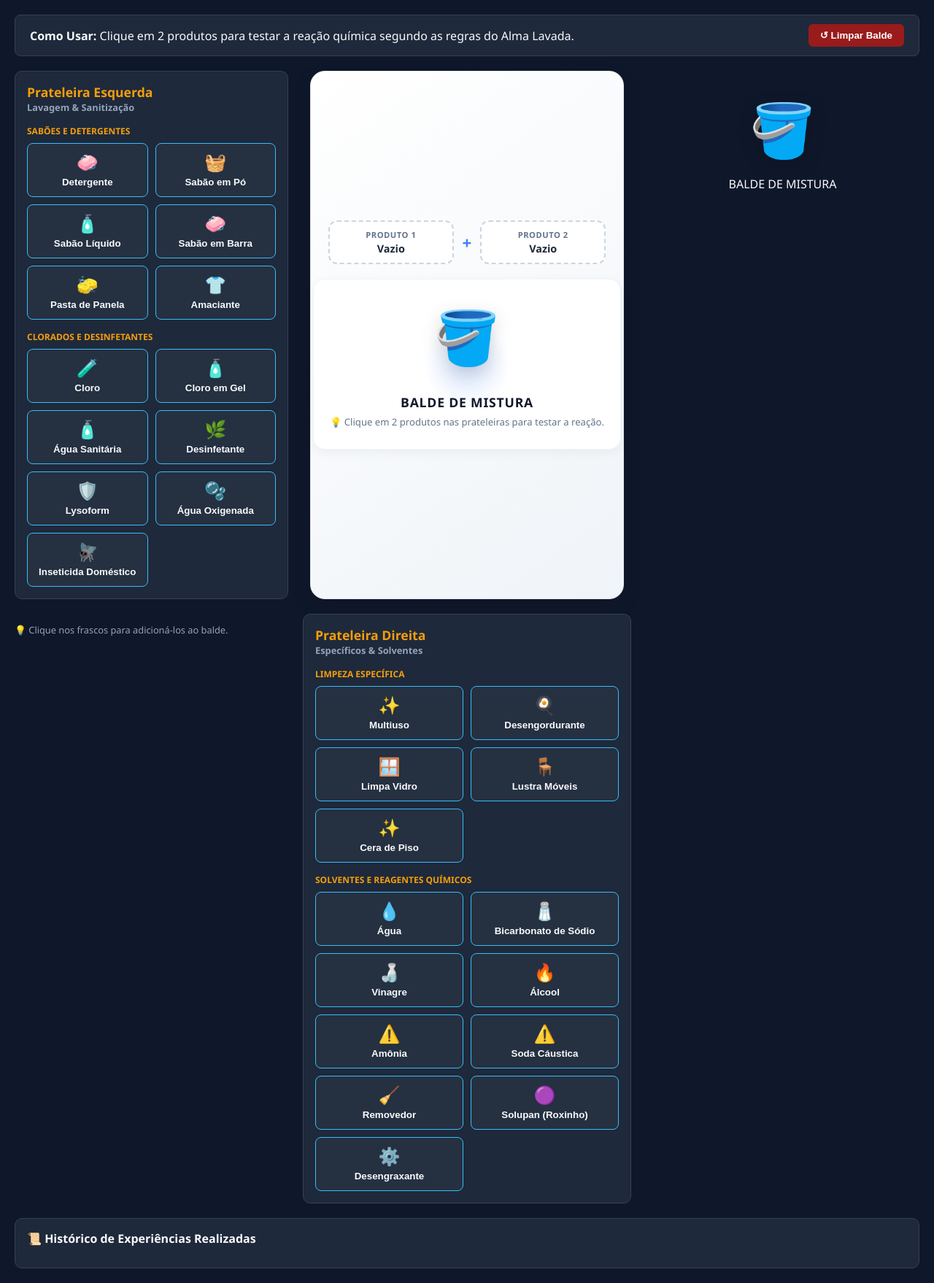
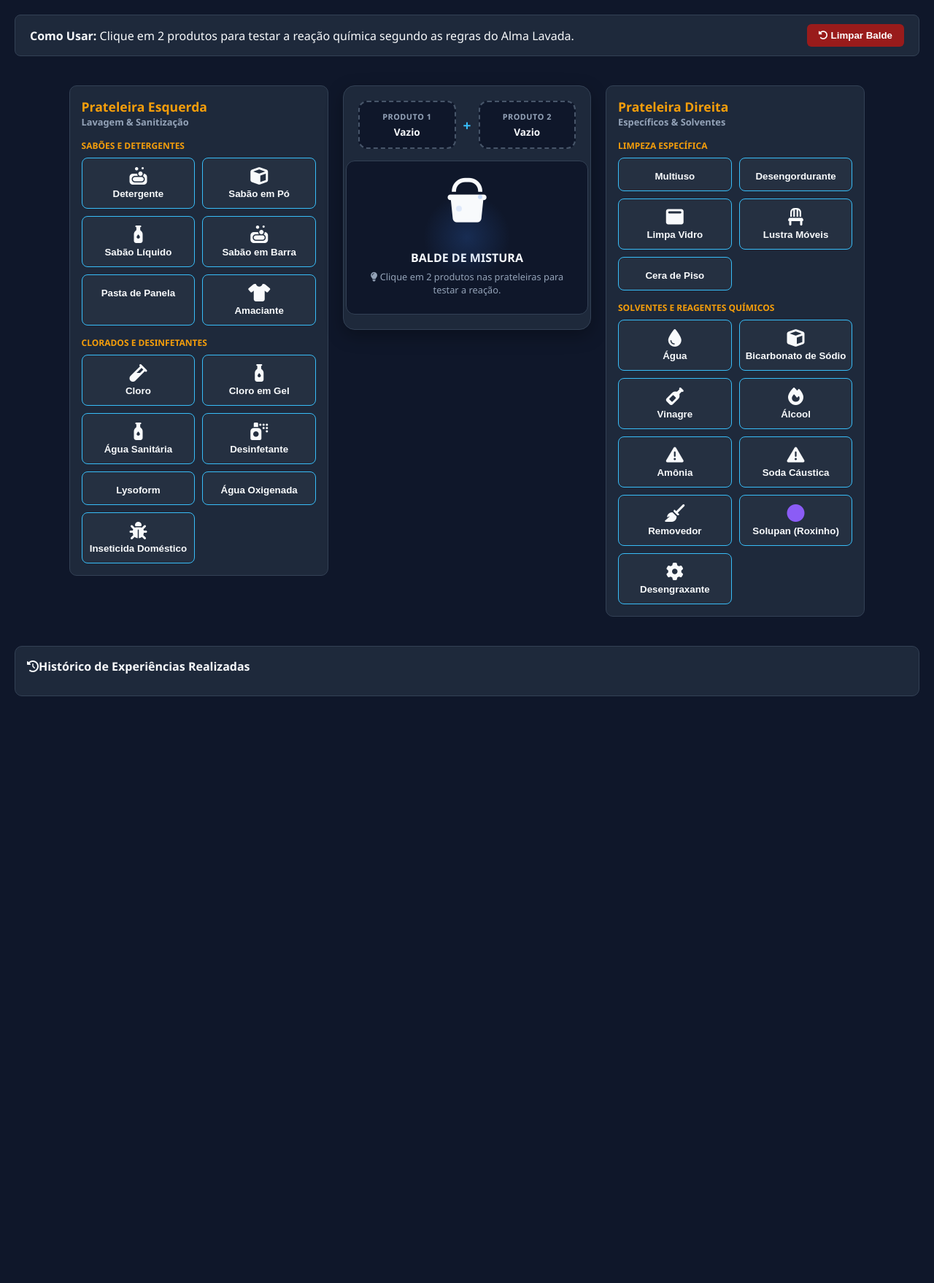
Before and after one commit to poupefruti-max/boliclean, a Flask app: page / in a window 1280 px wide. Shown: the whole page at 73% size. After the commit the page ends 954 px from the top, so only its background shows below. Run offline with Flask 3, Linux system fonts and the light colour scheme.

Commit message:
correção layout

```diff
--- a/static/script.js
+++ b/static/script.js
@@ -115,10 +115,10 @@ const modalCloseBtn = document.getElementById("modal-close-btn");
 
 // Mapeamento de ícones por status
 const STATUS_ICONS = {
-  PODE: "✅",
-  CUIDADO: "⚠️",
-  INIBE: "🔄",
-  NAO_PODE: "🚫"
+  PODE: '<i class="fa-solid fa-circle-check" style="color: #16a34a;"></i>',
+  CUIDADO: '<i class="fa-solid fa-triangle-exclamation" style="color: #d97706;"></i>',
+  INIBE: '<i class="fa-solid fa-rotate-right" style="color: #64748b;"></i>',
+  NAO_PODE: '<i class="fa-solid fa-circle-xmark" style="color: #dc2626;"></i>'
 };
 
 // Exibe o modal formatado
@@ -128,7 +128,7 @@ function mostrarModal(data) {
   // Limpa classes anteriores e adiciona a nova do status
   modalBox.className = "modal-box " + data.status.toLowerCase();
 
-  modalIcon.textContent = STATUS_ICONS[statusKey] || "🧪";
+  modalIcon.innerHTML = STATUS_ICONS[statusKey] || '<i class="fa-solid fa-vial"></i>';
   modalStatus.textContent = data.status.replace("_", " ");
   modalProducts.textContent = `${data.produto1} + ${data.produto2}`;
   modalMessage.textContent = data.mensagem;
--- a/static/style.css
+++ b/static/style.css
@@ -53,13 +53,18 @@ body {
   background: #7f1d1d;
 }
 
-/* Área de Trabalho (Prateleiras + Balde) */
+/* --- Área de Trabalho (3 colunas: Prateleira Esquerda | Balde | Prateleira Direita) --- */
 .workbench {
   display: grid;
-  grid-template-columns: 1fr 1.2fr 1fr;
+  grid-template-columns: 1fr 340px 1fr;
   gap: 20px;
+  align-items: start;
+  max-width: 1400px;
+  margin: 0 auto;
+  padding: 20px;
 }
 
+/* Prateleiras */
 .shelf {
   background: var(--card-bg);
   border: 1px solid var(--card-border);
@@ -123,21 +128,25 @@ body {
   margin-top: 4px;
 }
 
-/* Balde Central */
+/* --- Área Central do Balde (Tema Escuro) --- */
 .mixing-zone {
-  background: var(--card-bg);
-  border: 1px solid var(--card-border);
-  border-radius: 10px;
-  padding: 20px;
   display: flex;
   flex-direction: column;
   align-items: center;
-  justify-content: space-between;
+  justify-content: center;
+  gap: 16px;
+  background: #1e293b;
+  border: 1px solid #334155;
+  border-radius: 16px;
+  padding: 20px;
+  box-shadow: 0 8px 24px rgba(0, 0, 0, 0.3);
 }
 
+/* Slots de seleção */
 .slots {
   display: flex;
   align-items: center;
+  justify-content: space-between;
   gap: 10px;
   width: 100%;
 }
@@ -145,276 +154,45 @@ body {
 .slot {
   flex: 1;
   background: #0f172a;
-  border: 1px dashed var(--card-border);
-  padding: 10px;
-  border-radius: 6px;
-  font-size: 0.85rem;
-  color: var(--text-sub);
+  border: 2px dashed #475569;
+  border-radius: 12px;
+  padding: 12px 8px;
   text-align: center;
-}
-
-.slot span {
-  color: var(--accent-blue);
-  font-weight: bold;
-}
-
-.bucket-container {
-  margin: 30px 0;
-  text-align: center;
-}
-
-.bucket-icon {
-  font-size: 5rem;
-}
-
-.hint {
-  font-size: 0.8rem;
-  color: var(--text-sub);
-}
-
-/* Histórico */
-.history-section {
-  background: var(--card-bg);
-  border: 1px solid var(--card-border);
-  border-radius: 10px;
-  padding: 16px;
-}
-
-.history-section h2 {
-  font-size: 1rem;
-  margin-top: 0;
-}
-
-.history-list {
-  list-style: none;
-  padding: 0;
-  margin: 0;
-  display: flex;
-  flex-direction: column;
-  gap: 8px;
-}
-
-.history-item {
-  background: #0f172a;
-  padding: 10px 16px;
-  border-radius: 6px;
-  display: flex;
-  justify-content: space-between;
-  align-items: center;
-  border-left: 4px solid var(--card-border);
-}
-
-/* Badges de Alerta do Histórico */
-.badge {
-  color: #ffffff;
-  font-weight: bold;
-  padding: 4px 10px;
-  border-radius: 4px;
-  font-size: 0.75rem;
-  text-transform: uppercase;
-}
-
-.badge.danger {
-  background-color: var(--danger-bg);
-}
-
-.badge.warning {
-  background-color: var(--warning-bg);
-}
-
-.badge.safe {
-  background-color: var(--safe-bg);
-}
-.badge.pode {
-  background-color: #15803d; /* Verde */
-}
-
-.badge.cuidado {
-  background-color: #b45309; /* Amarelo/Laranja */
-}
-
-.badge.inibe {
-  background-color: #475569; /* Cinza */
-}
-
-.badge.nao_pode {
-  background-color: #991b1b; /* Vermelho */
-}
-
-/* --- Modal de Aviso Bonitinho --- */
-.modal-overlay {
-  position: fixed;
-  top: 0;
-  left: 0;
-  width: 100vw;
-  height: 100vh;
-  background-color: rgba(0, 0, 0, 0.6);
-  backdrop-filter: blur(4px);
-  display: flex;
-  justify-content: center;
-  align-items: center;
-  z-index: 1000;
-  opacity: 1;
-  transition: opacity 0.3s ease;
-}
-
-.modal-overlay.hidden {
-  display: none;
-  opacity: 0;
-  pointer-events: none;
-}
-
-.modal-box {
-  background: #ffffff;
-  width: 90%;
-  max-width: 400px;
-  border-radius: 16px;
-  padding: 24px;
-  text-align: center;
-  box-shadow: 0 20px 25px -5px rgba(0, 0, 0, 0.2), 0 10px 10px -5px rgba(0, 0, 0, 0.04);
-  animation: popIn 0.3s cubic-bezier(0.175, 0.885, 0.32, 1.275);
-}
-
-@keyframes popIn {
-  from {
-    transform: scale(0.8);
-    opacity: 0;
-  }
-  to {
-    transform: scale(1);
-    opacity: 1;
-  }
-}
-
-.modal-icon {
-  font-size: 3rem;
-  margin-bottom: 8px;
-}
-
-.modal-title {
-  font-size: 1.25rem;
-  font-weight: 800;
-  margin-bottom: 4px;
-  letter-spacing: 0.5px;
-}
-
-.modal-products {
-  font-size: 0.95rem;
-  font-weight: 600;
-  color: #4b5563;
-  margin-bottom: 12px;
-}
-
-.modal-message {
-  font-size: 0.9rem;
-  color: #374151;
-  line-height: 1.4;
-  margin-bottom: 20px;
-  background: #f9fafb;
-  padding: 12px;
-  border-radius: 8px;
-  border: 1px solid #f3f4f6;
-}
-
-.btn-modal {
-  width: 100%;
-  padding: 12px;
-  border: none;
-  border-radius: 8px;
-  background-color: #2563eb;
-  color: #ffffff;
-  font-weight: 700;
-  font-size: 0.95rem;
-  cursor: pointer;
-  transition: background-color 0.2s ease;
-}
-
-.btn-modal:hover {
-  background-color: #1d4ed8;
-}
-
-/* Cores por tipo de resultado */
-.modal-box.pode { border-top: 6px solid #16a34a; }
-.modal-box.pode .modal-title { color: #16a34a; }
-
-.modal-box.cuidado { border-top: 6px solid #d97706; }
-.modal-box.cuidado .modal-title { color: #d97706; }
-
-.modal-box.inibe { border-top: 6px solid #64748b; }
-.modal-box.inibe .modal-title { color: #64748b; }
-
-.modal-box.nao_pode { border-top: 6px solid #dc2626; }
-.modal-box.nao_pode .modal-title { color: #dc2626; }
-
-/* --- Área Central do Balde --- */
-.mixing-zone {
-  display: flex;
-  flex-direction: column;
-  align-items: center;
-  justify-content: center;
-  gap: 20px;
-  padding: 24px;
-  background: linear-gradient(145deg, #ffffff, #f0f4f8);
-  border-radius: 20px;
-  box-shadow: 0 10px 30px rgba(0, 0, 0, 0.08);
-  border: 1px solid #e2e8f0;
-  max-width: 380px;
-  margin: 0 auto;
-}
-
-/* Slots de seleção */
-.slots {
-  display: flex;
-  align-items: center;
-  gap: 12px;
-  width: 100%;
-}
-
-.slot {
-  flex: 1;
-  background: #ffffff;
-  border: 2px dashed #cbd5e1;
-  border-radius: 12px;
-  padding: 10px 12px;
-  text-align: center;
-  transition: all 0.3s ease;
 }
 
 .slot .slot-label {
   display: block;
-  font-size: 0.7rem;
+  font-size: 0.68rem;
   font-weight: 700;
-  color: #64748b;
+  color: #94a3b8;
   letter-spacing: 0.5px;
 }
 
 .slot strong {
   display: block;
-  font-size: 0.9rem;
-  color: #1e293b;
-  margin-top: 2px;
+  font-size: 0.85rem;
+  color: #f8fafc;
+  margin-top: 4px;
   white-space: nowrap;
   overflow: hidden;
   text-overflow: ellipsis;
 }
 
 .plus {
-  font-size: 1.4rem;
+  font-size: 1.2rem;
   font-weight: 800;
-  color: #3b82f6;
+  color: #38bdf8;
 }
 
-/* Card do Balde com efeito glassmorphism */
+/* Card Interior do Balde */
 .bucket-card {
   position: relative;
   width: 100%;
-  background: #ffffff;
-  border-radius: 16px;
-  padding: 28px 20px;
+  background: #0f172a;
+  border: 1px solid #334155;
+  border-radius: 12px;
+  padding: 24px 16px;
   text-align: center;
-  box-shadow: 0 4px 15px rgba(0, 0, 0, 0.05);
-  border: 1px solid #f1f5f9;
-  overflow: hidden;
 }
 
 .bucket-glow {
@@ -436,10 +214,9 @@ body {
 }
 
 .bucket-icon {
-  font-size: 4.5rem;
+  font-size: 3.8rem;
   display: block;
-  filter: drop-shadow(0 8px 12px rgba(0, 0, 0, 0.15));
-  transition: transform 0.3s cubic-bezier(0.175, 0.885, 0.32, 1.275);
+  margin-bottom: 8px;
 }
 
 .bucket-card:hover .bucket-icon {
@@ -447,18 +224,21 @@ body {
 }
 
 .bucket-card h3 {
-  font-size: 1.1rem;
+  font-size: 1rem;
   font-weight: 800;
-  color: #0f172a;
-  letter-spacing: 0.8px;
+  color: #f8fafc;
   margin-bottom: 6px;
 }
 
 .bucket-card .hint {
-  font-size: 0.82rem;
-  color: #64748b;
-  line-height: 1.4;
+  font-size: 0.8rem;
+  color: #94a3b8;
   margin: 0;
+}
+
+.hint {
+  font-size: 0.8rem;
+  color: var(--text-sub);
 }
 
 /* Animação de Bolhas */
--- a/templates/index.html
+++ b/templates/index.html
@@ -5,6 +5,7 @@
   <meta charset="UTF-8">
   <title>Simulador de Misturas - Alma Lavada</title>
   <link rel="stylesheet" href="{{ url_for('static', filename='style.css') }}">
+  <link rel="stylesheet" href="https://cdnjs.cloudflare.com/ajax/libs/font-awesome/6.4.0/css/all.min.css">
 </head>
 
 <body>
@@ -15,7 +16,7 @@
         <strong>Como Usar:</strong> Clique em 2 produtos para testar a reação química segundo as regras do Alma Lavada.
       </div>
       <div class="actions">
-        <button id="reset-btn" class="btn-reset">↺ Limpar Balde</button>
+        <button id="reset-btn" class="btn-reset">        <i class="fa-solid fa-rotate-left"></i> Limpar Balde</button>
       </div>
     </header>
 
@@ -28,27 +29,27 @@
           <h3>SABÕES E DETERGENTES</h3>
           <div class="card-grid">
             <button class="product-card" data-id="detergente">
-              <span class="icon">🧼</span>
+              <i class="fa-solid fa-soap icon"></i>
               <strong>Detergente</strong>
             </button>
             <button class="product-card" data-id="sabao_po">
-              <span class="icon">🧺</span>
+              <i class="fa-solid fa-cube icon"></i>
               <strong>Sabão em Pó</strong>
             </button>
             <button class="product-card" data-id="sabao_liquido">
-              <span class="icon">🧴</span>
+              <i class="fa-solid fa-bottle-droplet icon"></i>
               <strong>Sabão Líquido</strong>
             </button>
             <button class="product-card" data-id="sabao_barra">
-              <span class="icon">🧼</span>
+              <i class="fa-solid fa-soap icon"></i>
               <strong>Sabão em Barra</strong>
             </button>
             <button class="product-card" data-id="pasta_panela">
-              <span class="icon">🧽</span>
+              <i class="fa-solid fa-sponge icon"></i>
               <strong>Pasta de Panela</strong>
             </button>
             <button class="product-card" data-id="amaciante">
-              <span class="icon">👕</span>
+              <i class="fa-solid fa-tshirt icon"></i>
               <strong>Amaciante</strong>
             </button>
           </div>
@@ -58,31 +59,31 @@
           <h3>CLORADOS E DESINFETANTES</h3>
           <div class="card-grid">
             <button class="product-card" data-id="cloro">
-              <span class="icon">🧪</span>
+              <i class="fa-solid fa-vial icon"></i>
               <strong>Cloro</strong>
             </button>
             <button class="product-card" data-id="cloro_gel">
-              <span class="icon">🧴</span>
+              <i class="fa-solid fa-bottle-droplet icon"></i>
               <strong>Cloro em Gel</strong>
             </button>
             <button class="product-card" data-id="agua_sanitaria">
-              <span class="icon">🧴</span>
+              <i class="fa-solid fa-bottle-droplet icon"></i>
               <strong>Água Sanitária</strong>
             </button>
             <button class="product-card" data-id="desinfetante">
-              <span class="icon">🌿</span>
+              <i class="fa-solid fa-spray-can icon"></i>
               <strong>Desinfetante</strong>
             </button>
             <button class="product-card" data-id="lysoform">
-              <span class="icon">🛡️️</span>
+              <i class="fa-solid fa-shield-check icon"></i>
               <strong>Lysoform</strong>
             </button>
             <button class="product-card" data-id="agua_oxigenada">
-              <span class="icon">🫧</span>
+              <i class="fa-solid fa-bubble-chart icon"></i>
               <strong>Água Oxigenada</strong>
             </button>
             <button class="product-card" data-id="inseticida">
-              <span class="icon">🪰</span>
+              <i class="fa-solid fa-bug icon"></i>
               <strong>Inseticida Doméstico</strong>
             </button>
           </div>
@@ -107,7 +108,7 @@
         <div class="bucket-card" id="bucket-card">
           <div class="bucket-glow"></div>
           <div class="bucket-icon-wrapper">
-            <span class="bucket-icon">🪣</span>
+            <i class="fa-solid fa-bucket bucket-icon"></i>
             <div class="bubbles">
               <span></span>
               <span></span>
@@ -115,15 +116,8 @@
             </div>
           </div>
           <h3>BALDE DE MISTURA</h3>
-          <p class="hint">💡 Clique em 2 produtos nas prateleiras para testar a reação.</p>
+          <p class="hint"><i class="fa-solid fa-lightbulb mr-1"></i> Clique em 2 produtos nas prateleiras para testar a reação.</p>
         </div>
-      </section>
-      <div class="bucket-container">
-        <div class="bucket-icon">🪣</div>
-        <p>BALDE DE MISTURA</p>
-      </div>
-
-      <p class="hint">💡 Clique nos frascos para adicioná-los ao balde.</p>
       </section>
 
       <!-- Prateleira Direita: Específicos, Solventes e Químicos -->
@@ -134,23 +128,23 @@
           <h3>LIMPEZA ESPECÍFICA</h3>
           <div class="card-grid">
             <button class="product-card" data-id="multiuso">
-              <span class="icon">✨</span>
+              <i class="fa-solid fa-sparkles icon"></i>
               <strong>Multiuso</strong>
             </button>
             <button class="product-card" data-id="desengordurante">
-              <span class="icon">🍳</span>
+              <i class="fa-solid fa-pan-food icon"></i>
               <strong>Desengordurante</strong>
             </button>
             <button class="product-card" data-id="limpa_vidro">
-              <span class="icon">🪟</span>
+              <i class="fa-solid fa-window-maximize icon"></i>
               <strong>Limpa Vidro</strong>
             </button>
             <button class="product-card" data-id="lustra_moveis">
-              <span class="icon">🪑</span>
+              <i class="fa-solid fa-chair icon"></i>
               <strong>Lustra Móveis</strong>
             </button>
             <button class="product-card" data-id="cera_piso">
-              <span class="icon">✨</span>
+              <i class="fa-solid fa-sparkles icon"></i>
               <strong>Cera de Piso</strong>
             </button>
           </div>
@@ -160,39 +154,39 @@
           <h3>SOLVENTES E REAGENTES QUÍMICOS</h3>
           <div class="card-grid">
             <button class="product-card" data-id="agua">
-              <span class="icon">💧</span>
+              <i class="fa-solid fa-droplet icon"></i>
               <strong>Água</strong>
             </button>
             <button class="product-card" data-id="bicarbonato">
-              <span class="icon">🧂</span>
+              <i class="fa-solid fa-cube icon"></i>
               <strong>Bicarbonato de Sódio</strong>
             </button>
             <button class="product-card" data-id="vinagre">
-              <span class="icon">🍶</span>
+              <i class="fa-solid fa-wine-bottle icon"></i>
               <strong>Vinagre</strong>
             </button>
             <button class="product-card" data-id="alcool">
-              <span class="icon">🔥</span>
+              <i class="fa-solid fa-fire icon"></i>
               <strong>Álcool</strong>
             </button>
             <button class="product-card" data-id="amonia">
-              <span class="icon">⚠️</span>
+              <i class="fa-solid fa-triangle-exclamation icon"></i>
               <strong>Amônia</strong>
             </button>
             <button class="product-card" data-id="soda_caustica">
-              <span class="icon">⚠️</span>
+              <i class="fa-solid fa-triangle-exclamation icon"></i>
               <strong>Soda Cáustica</strong>
             </button>
             <button class="product-card" data-id="removedor">
-              <span class="icon">🧹</span>
+              <i class="fa-solid fa-broom icon"></i>
               <strong>Removedor</strong>
             </button>
             <button class="product-card" data-id="solupan">
-              <span class="icon">🟣</span>
+              <i class="fa-solid fa-circle icon" style="color: #8b5cf6;"></i>
               <strong>Solupan (Roxinho)</strong>
             </button>
             <button class="product-card" data-id="desengraxante">
-              <span class="icon">⚙️</span>
+              <i class="fa-solid fa-cog icon"></i>
               <strong>Desengraxante</strong>
             </button>
           </div>
@@ -201,7 +195,7 @@
       <!-- Modal de Aviso Personalizado -->
       <div id="custom-modal" class="modal-overlay hidden">
         <div class="modal-box">
-          <div id="modal-icon" class="modal-icon">🧪</div>
+          <div id="modal-icon" class="modal-icon"><i class="fa-solid fa-vial"></i></div>
           <h3 id="modal-status" class="modal-title">STATUS</h3>
           <p id="modal-products" class="modal-products">Produto A + Produto B</p>
           <p id="modal-message" class="modal-message">Mensagem do resultado aqui...</p>
@@ -212,7 +206,7 @@
 
     <!-- Histórico renderizado pelo Flask -->
     <footer class="history-section">
-      <h2>📜 Histórico de Experiências Realizadas</h2>
+      <h2><i class="fa-solid fa-clock-rotate-left mr-2"></i>Histórico de Experiências Realizadas</h2>
       <ul id="history-list" class="history-list">
         {% for item in historico %}
         <li class="history-item">
```
Also changed, not shown: other parts of static/style.css (+190 -1 lines).
